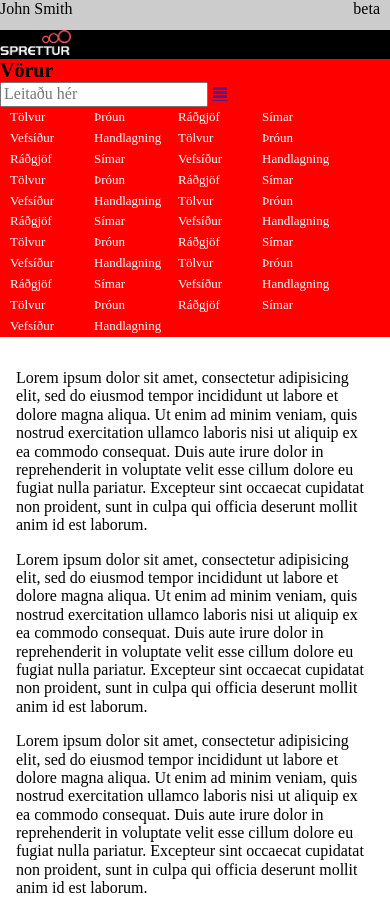
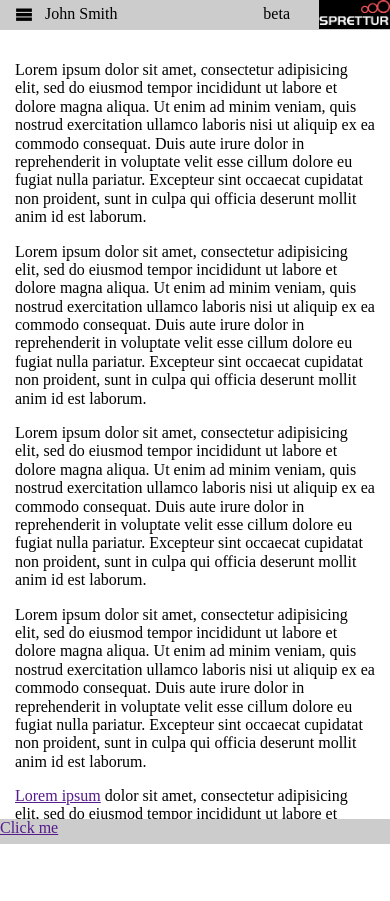
Before and after one commit to arnihermann/spisi, a website: page app/index.html in a window 390 px wide. Shown: the top 901 px of the page. After the commit the page ends 844 px from the top, so only its background shows below. Drawn offline with nearby package versions, Linux system fonts and the light colour scheme; some packages are replaced by stand-ins of ours; files whose address does not match are found by name.

Commit message:
Nicer mobile layout.

```diff
--- a/app/index.html
+++ b/app/index.html
@@ -40,10 +40,10 @@
       <img src="images/logo.png" height="25px" alt="">
     </div>
 
+    <a href="" class="menu-mobile-toggle"><span class="icon-menu"></span></a>
     <div id="menu">
       <div class="menu-header">Vörur</div>
       <input type="text" name="search" value="" placeholder="Leitaðu hér">
-      <a href="" class="menu-mobile-toggle"><span class="icon-menu"></span></a>
       <ul class="menu-list">
         <li class="menu-list-item">
           <a href="">Tölvur</a>
--- a/app/styles/main.css
+++ b/app/styles/main.css
@@ -40,9 +40,14 @@
   text-decoration: underline;
 }
 
+.menu-mobile-toggle {
+  display: none;
+}
+
 @media screen and (max-width: 767px) {
   #menu,
   .menu-list {
+    display: none;
     position: static;
   }
 
@@ -50,13 +55,23 @@
     width: auto;
   }
 
-
   .menu-list-item {
     display: inline-block;
     width: 80px;
   }
   .menu-list-item a {
     border-top: 0;
+  }
+
+  .menu-mobile-toggle {
+    color: black;
+    display: inline;
+    font-size: 18px;
+    left: 15px;
+    position: absolute;
+    text-decoration: none;
+    top: 5px;
+    z-index: 9;
   }
 }
 
@@ -71,10 +86,17 @@
   top: 0;
   z-index: 3;
 }
+.profile {
+  padding: 5px 0 0 15px;
+}
 @media screen and (max-width: 767px) {
   #header {
     left: 0;
-    position: static;
+    position: absolute;
+  }
+
+  .profile {
+    margin-left: 30px;
   }
 }
 
@@ -89,7 +111,7 @@
 }
 @media screen and (max-width: 767px) {
   #logo {
-    position: static;
+    position: absolute;
   }
 }
 
@@ -99,7 +121,7 @@
   left: 230px;
   overflow-x: hidden;
   overflow-y: scroll;
-  padding: 1em;
+  padding: 15px;
   position: absolute;
   right: 0;
   top: 30px;
@@ -111,7 +133,7 @@
 @media screen and (max-width: 767px) {
   #content {
     left: 0;
-    position: static;
+    position: absolute;
   }
 }
 
@@ -119,13 +141,8 @@
 /* BETA */
 .beta {
   position: absolute;
-  right: 130px;
-  top: 0;
-}
-@media screen and (max-width: 767px) {
-  .beta {
-    right: 10px;
-  }
+  right: 100px;
+  top: 5px;
 }
 
 
@@ -141,6 +158,6 @@
 @media screen and (max-width: 767px) {
   .btn-large-button {
     left: 0;
-    position: static;
+    position: fixed;
   }
 }
```
